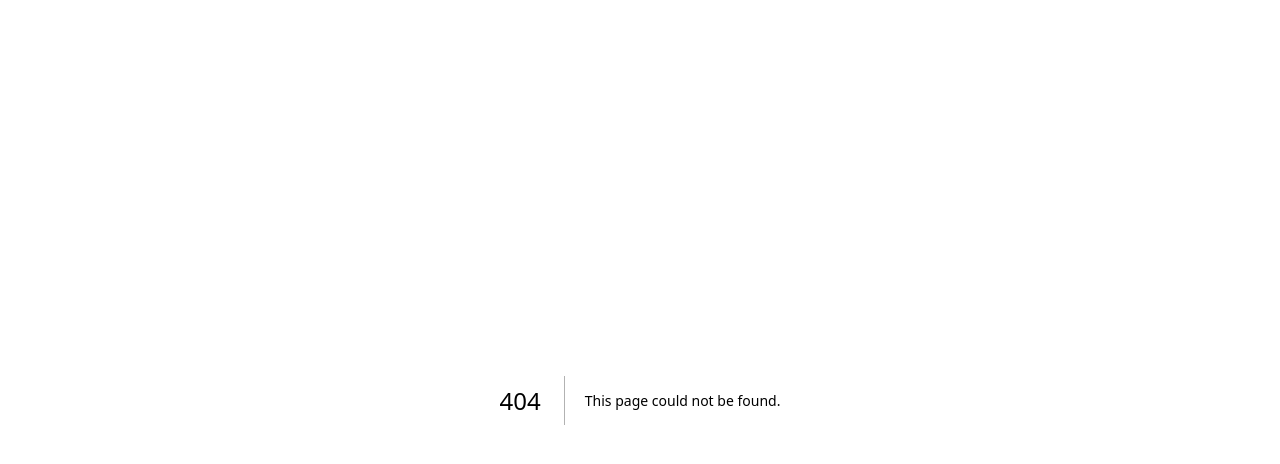
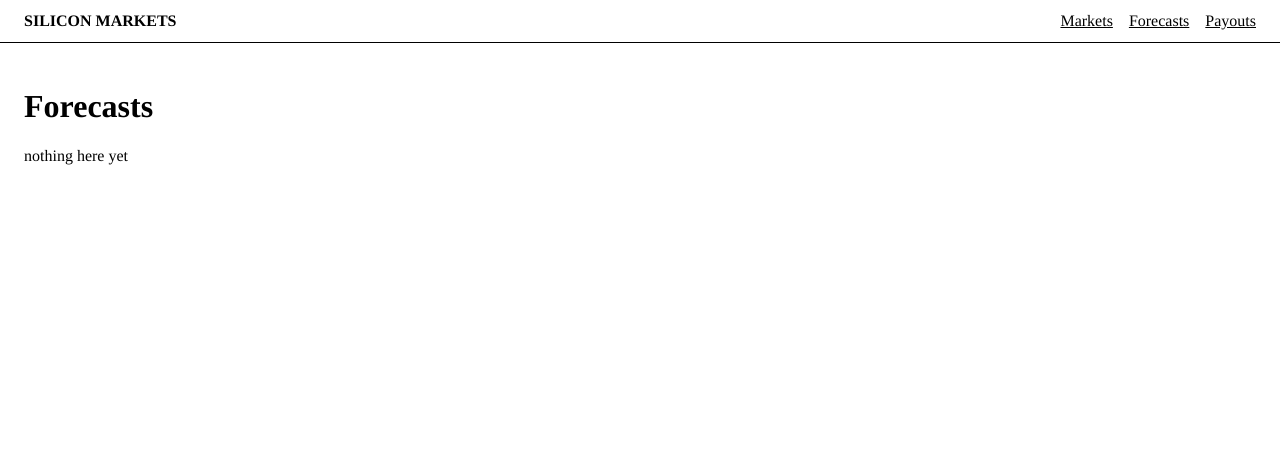
Before and after one commit to Robertiscoding/Silicon_Markets, a Next.js app in the folder web/: page /forecasts in a window 1280 px wide. Before the commit this address had no page. Shown: the top 464 px of the page. Built offline with nearby package versions, Linux system fonts and the light colour scheme.

Commit message:
Add site header and navigation
Co-authored-by: Cursor <cursoragent@cursor.com>

```diff
--- /dev/null
+++ b/web/src/app/forecasts/page.tsx
@@ -0,0 +1,8 @@
+export default function ForecastsPage() {
+  return (
+    <main style={{ padding: 24 }}>
+      <h1>Forecasts</h1>
+      <p>nothing here yet</p>
+    </main>
+  );
+}
--- a/web/src/app/layout.tsx
+++ b/web/src/app/layout.tsx
@@ -1,4 +1,5 @@
 import type { Metadata } from "next";
+import { SiteHeader } from "@/components/site-header";
 import "./globals.css";
 
 export const metadata: Metadata = {
@@ -9,7 +10,10 @@ export const metadata: Metadata = {
 export default function RootLayout({ children }: { children: React.ReactNode }) {
   return (
     <html lang="en">
-      <body>{children}</body>
+      <body>
+        <SiteHeader />
+        {children}
+      </body>
     </html>
   );
 }
--- a/web/src/app/markets/page.tsx
+++ b/web/src/app/markets/page.tsx
@@ -1,9 +1,6 @@
 export default function MarketsPage() {
   return (
     <main style={{ padding: 24 }}>
-      <p>
-        <a href="/">back</a>
-      </p>
       <h1>Markets</h1>
       <p>RTX 5090 — $0.00/hr</p>
       <p>chart goes here</p>
--- a/web/src/app/page.tsx
+++ b/web/src/app/page.tsx
@@ -3,10 +3,6 @@ export default function Home() {
     <main style={{ padding: 24 }}>
       <h1>Silicon Markets</h1>
       <p>GPU compute prices. Nothing works yet.</p>
-      <hr />
-      <p>
-        <a href="/markets">markets</a>
-      </p>
     </main>
   );
 }
--- /dev/null
+++ b/web/src/components/site-header.tsx
@@ -0,0 +1,32 @@
+import Link from "next/link";
+
+const NAV = [
+  { label: "Markets", href: "/markets" },
+  { label: "Forecasts", href: "/forecasts" },
+  { label: "Payouts", href: "/payouts" },
+] as const;
+
+export function SiteHeader() {
+  return (
+    <header
+      style={{
+        display: "flex",
+        alignItems: "center",
+        justifyContent: "space-between",
+        padding: "12px 24px",
+        borderBottom: "1px solid black",
+      }}
+    >
+      <Link href="/" style={{ color: "black", textDecoration: "none", fontWeight: 700 }}>
+        SILICON MARKETS
+      </Link>
+      <nav style={{ display: "flex", gap: 16 }}>
+        {NAV.map((item) => (
+          <Link key={item.href} href={item.href} style={{ color: "black" }}>
+            {item.label}
+          </Link>
+        ))}
+      </nav>
+    </header>
+  );
+}
```
Also changed, not shown: web/src/app/payouts/page.tsx (added, +8 -0 lines).
